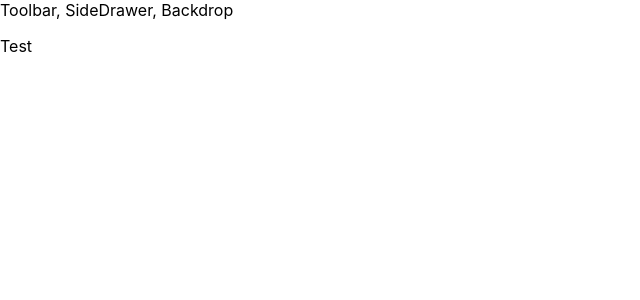
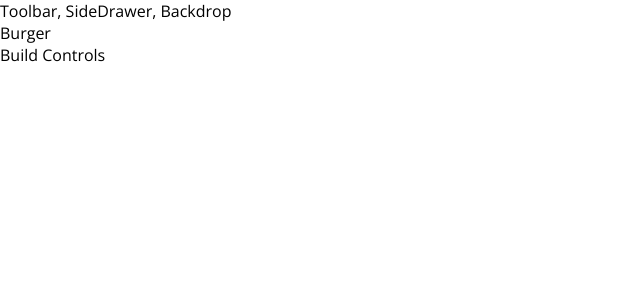
Before and after one commit to wawk/burger-builder, a React (Create React App) app: page / in a window 1280 px wide. Shown: the top 300 px of the page, without its empty margins (0-640 px from the left). Built offline with nearby package versions, Linux system fonts and the light colour scheme.

Commit message:
Adding Layout and BurgerBuilder components

```diff
--- a/src/App.js
+++ b/src/App.js
@@ -1,12 +1,13 @@
 import React, {Component} from 'react';
 import Layout from './components/Layout/Layout';
+import BurgerBuilder from './containers/BurgerBuilder/BurgerBuilder';
 
 class App extends Component {
   render () {
     return(
       <div>
         <Layout>
-          <p>Test</p>
+          <BurgerBuilder/>
         </Layout>
       </div>
     );
--- /dev/null
+++ b/src/components/Layout/Layout.css
@@ -0,0 +1,3 @@
+.Content {
+    margin-top: 16px;
+}
--- a/src/components/Layout/Layout.js
+++ b/src/components/Layout/Layout.js
@@ -1,10 +1,12 @@
+
 import React from 'react';
-import Aux from '../../hoc/Auxillary'
+import Aux from '../../hoc/Auxillary';
+import classes from './Layout.css';
 
 const layout = (props) => (
     <Aux>
     <div>Toolbar, SideDrawer, Backdrop</div>
-    <main>
+    <main className={classes.Content}>
        {props.children}
     </main>
     </Aux>
--- /dev/null
+++ b/src/containers/BurgerBuilder/BurgerBuilder.js
@@ -0,0 +1,16 @@
+import React, {Component} from 'react';
+import Aux from '../../hoc/Auxillary';
+
+class BurgerBuilder extends Component {
+    render () {
+        return(
+            <Aux>
+                <div>Burger</div>
+                <div>Build Controls</div>
+            </Aux>
+        );
+    }
+
+}
+
+export default BurgerBuilder;
--- a/src/index.css
+++ b/src/index.css
@@ -1,13 +1,5 @@
 body {
   margin: 0;
-  font-family: -apple-system, BlinkMacSystemFont, 'Segoe UI', 'Roboto', 'Oxygen',
-    'Ubuntu', 'Cantarell', 'Fira Sans', 'Droid Sans', 'Helvetica Neue',
-    sans-serif;
-  -webkit-font-smoothing: antialiased;
-  -moz-osx-font-smoothing: grayscale;
+  padding: 0;
+  font-family: "Open Sans", sans-serif;
 }
-
-code {
-  font-family: source-code-pro, Menlo, Monaco, Consolas, 'Courier New',
-    monospace;
-}
```
Also changed, not shown: 1 other file (tests, documents, lock files or other folders).
